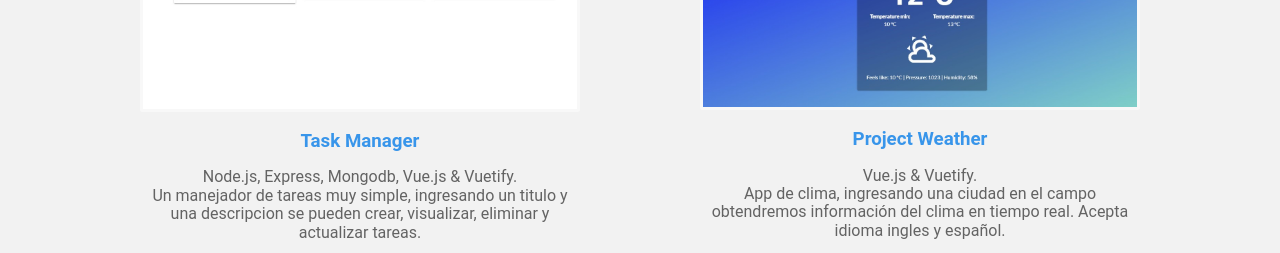
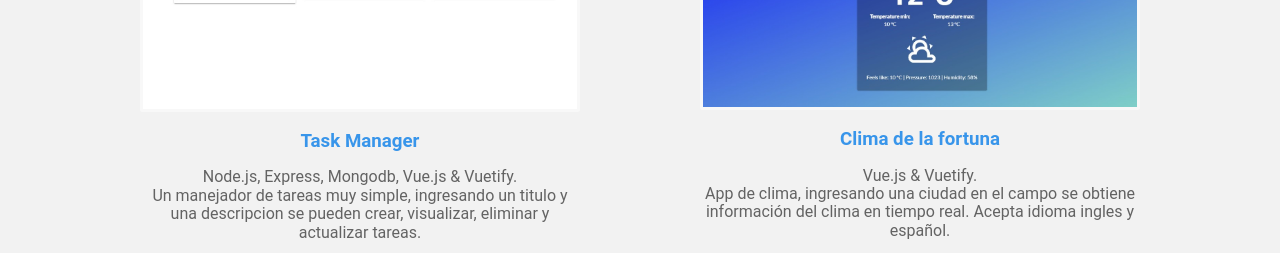
Before and after one commit to LighuenR/fcc-project5, a plain HTML site: page index.html in a window 1280 px wide. Shown: the part 1140-1393 px from the top of the page. Drawn offline with Linux system fonts and the light colour scheme.

Commit message:
jejejeje

```diff
--- a/index.html
+++ b/index.html
@@ -66,9 +66,9 @@
                             <img src="img/3.jpeg" alt="">
                         </div>
                         <div class="description">
-                            <h3 class="name">Project Weather</h3>
+                            <h3 class="name">Clima de la fortuna</h3>
                             <p class="tecnology">Vue.js & Vuetify.</p>
-                            <p class="category">App de clima, ingresando una ciudad en el campo obtendremos información del clima en tiempo real. Acepta idioma ingles y español.</p>
+                            <p class="category">App de clima, ingresando una ciudad en el campo se obtiene información del clima en tiempo real. Acepta idioma ingles y español.</p>
                                 <a href="https://github.com/LighuenR/project-weather"> <button class="btn-g"><i class="fa fa-github"></i>
                                     Github</button></a><a
                                     href="https://project-weather-ng2vu.ondigitalocean.app/"> <button class="btn-l"><i class="fa fa-globe"></i>
```
